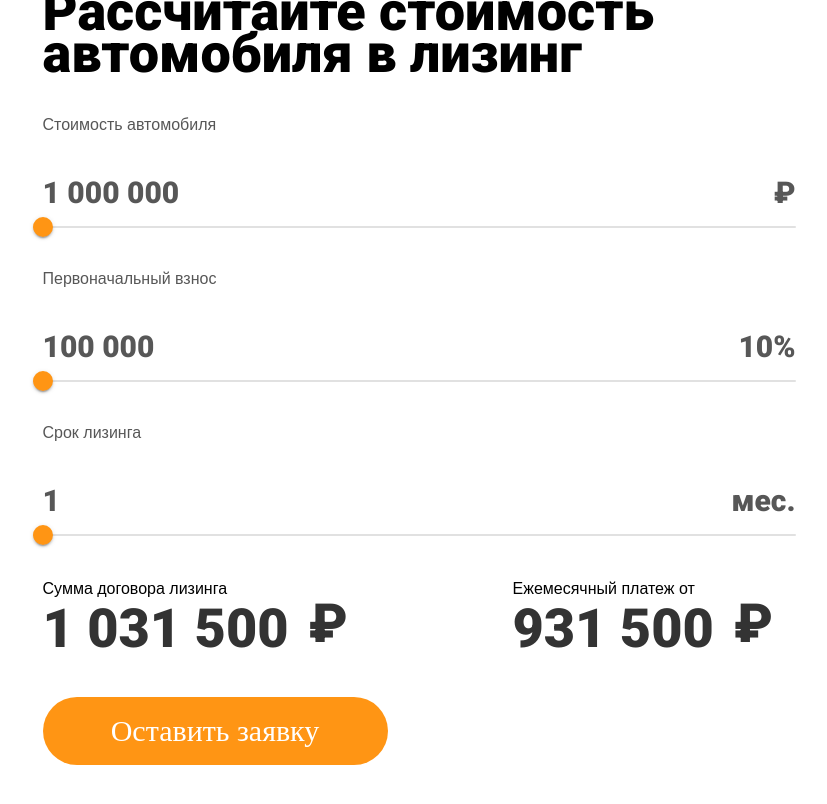
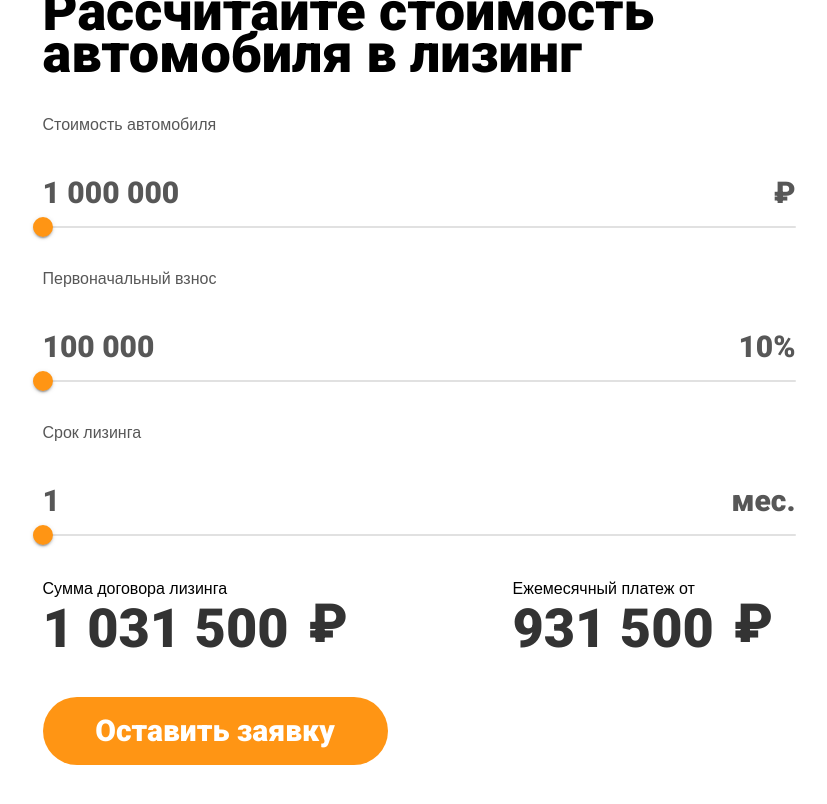
Before and after one commit to Conductorr/LeasingCalculator, a React (Create React App) app: page / in a window 1280 px wide. Shown: the top 804 px of the page, without its empty margins (221-1048 px from the left). Built offline with nearby package versions, Linux system fonts and the light colour scheme; a web font is replaced by a local one.

Commit message:
Update Button.module.scss

```diff
--- a/src/modules/Button/Button.module.scss
+++ b/src/modules/Button/Button.module.scss
@@ -40,12 +40,12 @@
   }
 
   &__text {
-  font: 30px/36px "Nekst";
+  font: 30px/36px $primaryFont;
     color: $white;
 
     @include mediaMaxWidth(424px) {
       width: 100%;
-      font: 22px/20px "Nekst";
+      font: 22px/20px $primaryFont;
     }
   }
 }
```
